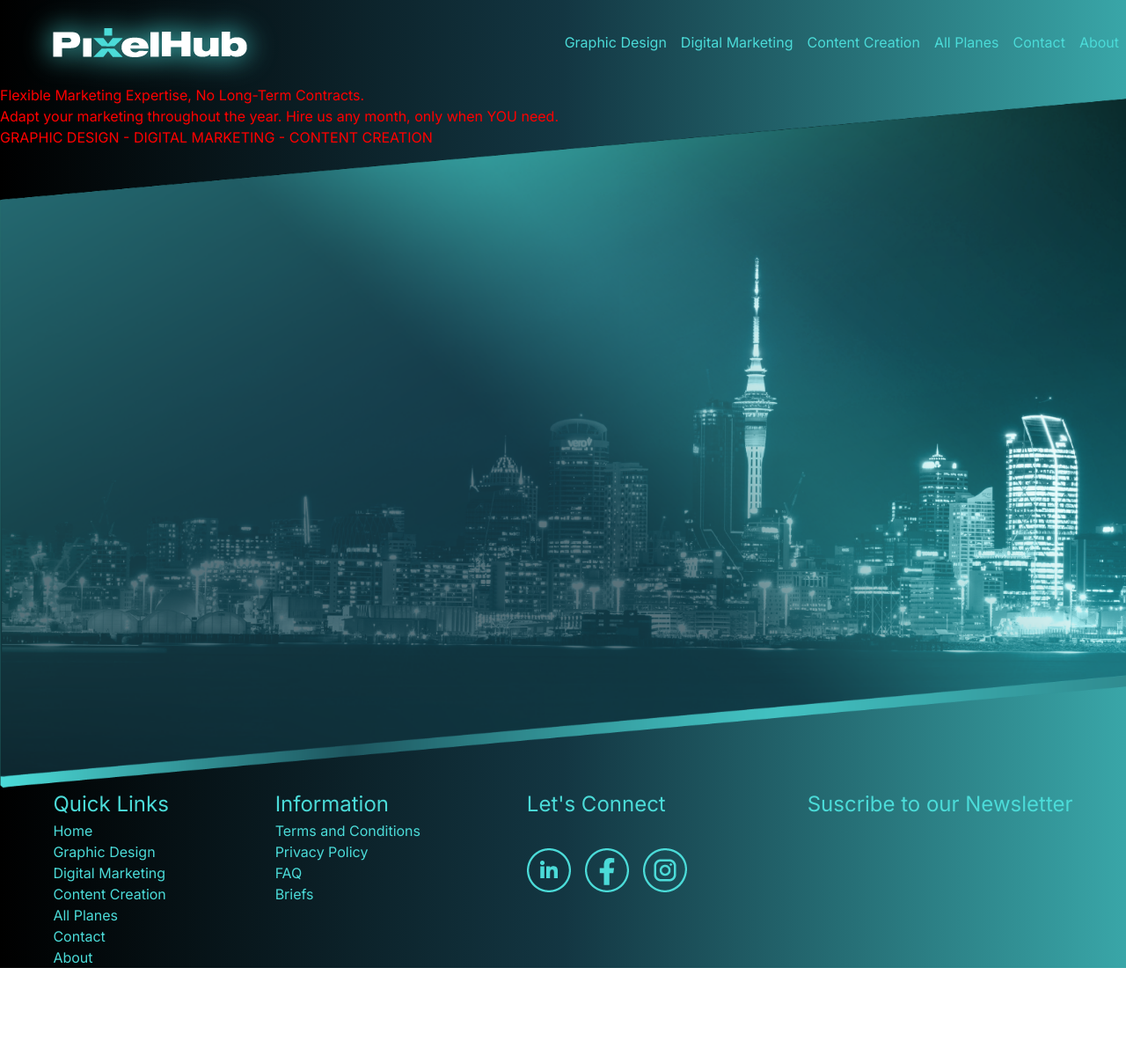
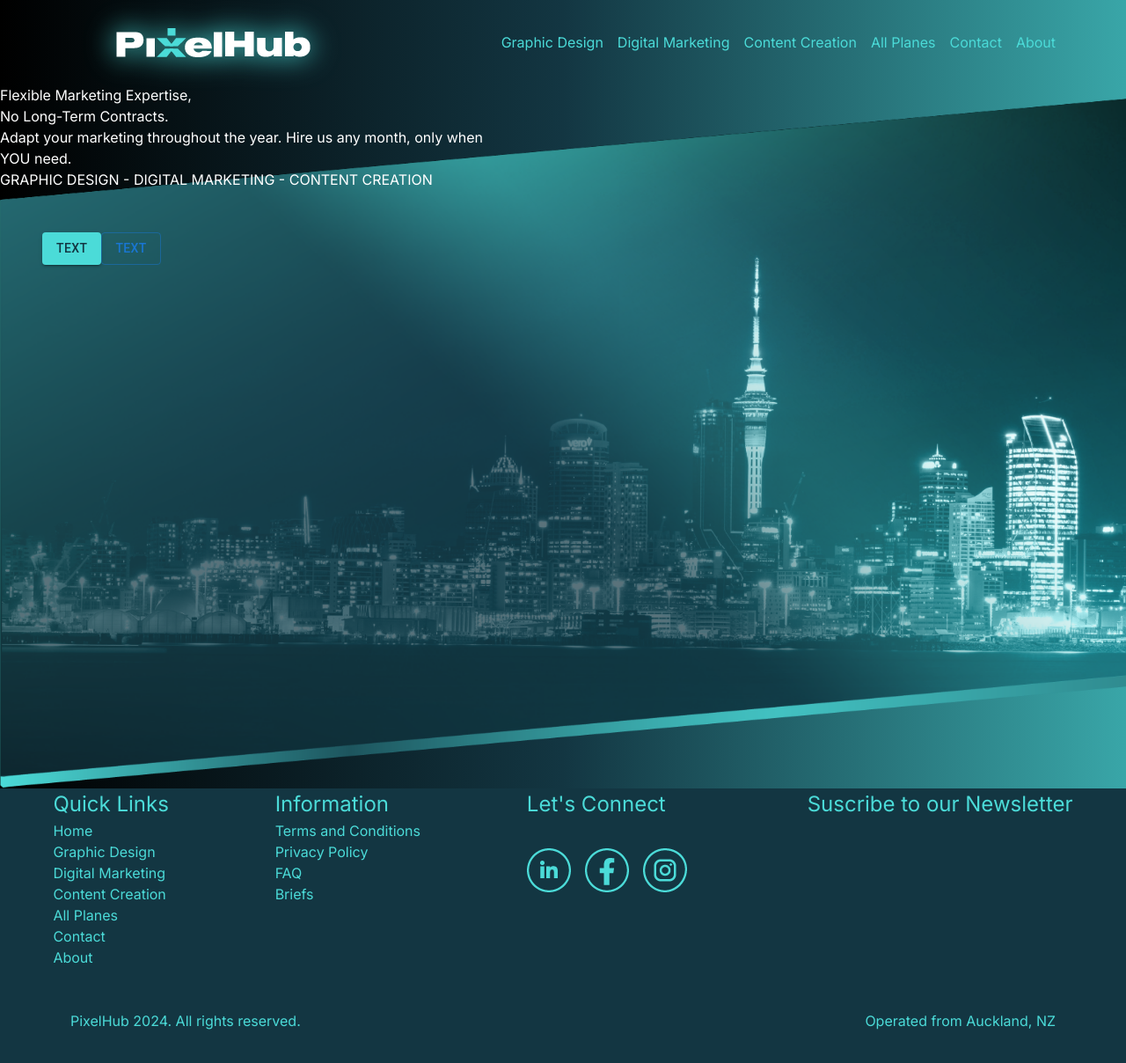
Before and after one commit to Castnestor/ecommerce, a Next.js app in the folder pixelhub-app/: page / in a window 1280 px wide. Shown: the top 1208 px of the page at 88% size. Before the commit the page ends 1100 px from the top, so only its background shows below. Built offline with nearby package versions, Linux system fonts and the light colour scheme.

Commit message:
fixing eslintrc problem and adding a button and more styling for buttons

```diff
--- /dev/null
+++ b/pixelhub-app/components/Button.jsx
@@ -0,0 +1,11 @@
+import Stack from '@mui/material/Stack';
+import Button from '@mui/material/Button';
+
+//fot this component yo need to pass the variant you want to use for the button this ones can be ("text", "contained", "outlined")
+export default function ButtonTypes({ variant, background, color }) {
+  return (
+    <Stack spacing={2} direction="row">
+      <Button variant={variant} sx={{ backgroundColor: {background}, borderColor: {color}}}>Text</Button>
+    </Stack>
+  );
+}
--- a/pixelhub-app/components/Footer.jsx
+++ b/pixelhub-app/components/Footer.jsx
@@ -28,16 +28,19 @@ export default function Footer() {
         <div className="div-container-1">
           <h3>Let's Connect</h3>
           <div className="logos">
-          <Link href="#"><Image src={linkedin} alt="Instagram Icon"/></Link>
-          <Link href="#"><Image src={facebook} alt="Instagram Icon"/></Link>
-          <Link href="#"><Image src={instagram} alt="Instagram Icon"/></Link>
+          <Link href="https://www.linkedin.com/company/pixelhub-nz/"><Image src={linkedin} alt="Linkedin Icon"/></Link>
+          <Link href="https://www.facebook.com/profile.php?id=100095197124144"><Image src={facebook} alt="Facebook Icon"/></Link>
+          <Link href="https://www.instagram.com/pixelhubnz/"><Image src={instagram} alt="Instagram Icon"/></Link>
           </div>
         </div>
         <div className="div-container-1">
           <h3>Suscribe to our Newsletter</h3>
         </div>
       </div>
-      <div></div>
+      <div className="div-container-notes">
+        <p>PixelHub 2024. All rights reserved.</p>
+        <p>Operated from Auckland, NZ</p>
+      </div>
     </footer>
   );
 }
--- /dev/null
+++ b/pixelhub-app/components/Hero.jsx
@@ -0,0 +1,28 @@
+import ButtonTypes from './Button'
+
+
+export default function Hero() {
+  return (
+    <section className="hero-section">
+      <div className="information">
+        <div>
+          <h1>
+            Flexible Marketing Expertise,
+            <br />
+            No Long-Term Contracts.
+          </h1>
+          <p>
+            Adapt your marketing throughout the year. Hire us any month, only
+            when YOU need.
+          </p>
+          <h2>GRAPHIC DESIGN - DIGITAL MARKETING - CONTENT CREATION</h2>
+        </div>
+        <div className="buttons">
+          <ButtonTypes variant="contained" background="#4BDBD8" color="#133642">Button1</ButtonTypes>
+          <ButtonTypes variant="outlined" background="rgba(0,0,0,0)">Button2</ButtonTypes>
+          {/*buttons*/}
+        </div>
+      </div>
+    </section>
+  )
+}
--- a/pixelhub-app/src/app/page.js
+++ b/pixelhub-app/src/app/page.js
@@ -1,15 +1,9 @@
+import Hero from "../../components/Hero";
+
 export default function Home() {
   return (
-    <section className="hero-section">
-      <div>
-        <h1>Flexible Marketing Expertise,
-        No Long-Term Contracts.</h1>
-        <p>Adapt your marketing throughout the year. Hire us any month, only when YOU need.</p>
-        <h2>GRAPHIC DESIGN - DIGITAL MARKETING - CONTENT CREATION</h2>
-      </div>
-      <div>
-        {/*buttons*/}
-      </div>
-    </section>
+    <div>
+      <Hero/>
+    </div>
   );
 }
--- a/pixelhub-app/styles/_footer.scss
+++ b/pixelhub-app/styles/_footer.scss
@@ -1,6 +1,8 @@
 footer {
     display: flex;
     justify-content: center;
+    flex-direction: column;
+    background-color: #133642;
 
     .div-container-0 {
       color: $primary;
@@ -23,4 +25,11 @@ footer {
         }
       }
     }
+
+    .div-container-notes {
+      display: flex;
+      justify-content: space-between;
+      padding: 3rem 5rem;
+      color: $primary;
+    }
   }
--- a/pixelhub-app/styles/_header.scss
+++ b/pixelhub-app/styles/_header.scss
@@ -2,8 +2,8 @@ header {
     display: flex;
     align-items: center;
     justify-content: space-between;
-    background-color: rgba(255, 255, 255, 0);
-    padding: 0.5rem;
+    background-color: $transparent;
+    padding: 0 5rem;
     color: $primary;
     max-height: 6rem;
 
--- a/pixelhub-app/styles/_hero.scss
+++ b/pixelhub-app/styles/_hero.scss
@@ -2,4 +2,14 @@
     background: url("/images/home_graphic-design-and-digital-marketing-nz-pixelhub-1920x1050.webp");
     background-size: cover;
     min-height: 100vh;
+
+
+    .information {
+        max-width: 45%;
+    }
+
+    .buttons {
+        display: flex;
+        padding: 3rem;
+    }
 }
--- a/pixelhub-app/styles/_variables.scss
+++ b/pixelhub-app/styles/_variables.scss
@@ -2,3 +2,4 @@ $gradient1: #000000;
 $gradient2: #133642;
 $gradient3: #39A6A8;
 $primary: #4BDBD8;
+$transparent: rgba(0,0,0,0);
--- a/pixelhub-app/styles/main.scss
+++ b/pixelhub-app/styles/main.scss
@@ -9,7 +9,7 @@
 body {
   background: linear-gradient(to right, $gradient1, $gradient2, $gradient3);
   min-height: 100vh;
-  color: red;
+  color: white;
   h3 {
     font-size: 1.5rem;
   }
```
Also changed, not shown: pixelhub-app/package.json (+10 -5 lines), pixelhub-app/.eslintrc.json, 1 other file (tests, documents, lock files or other folders).
